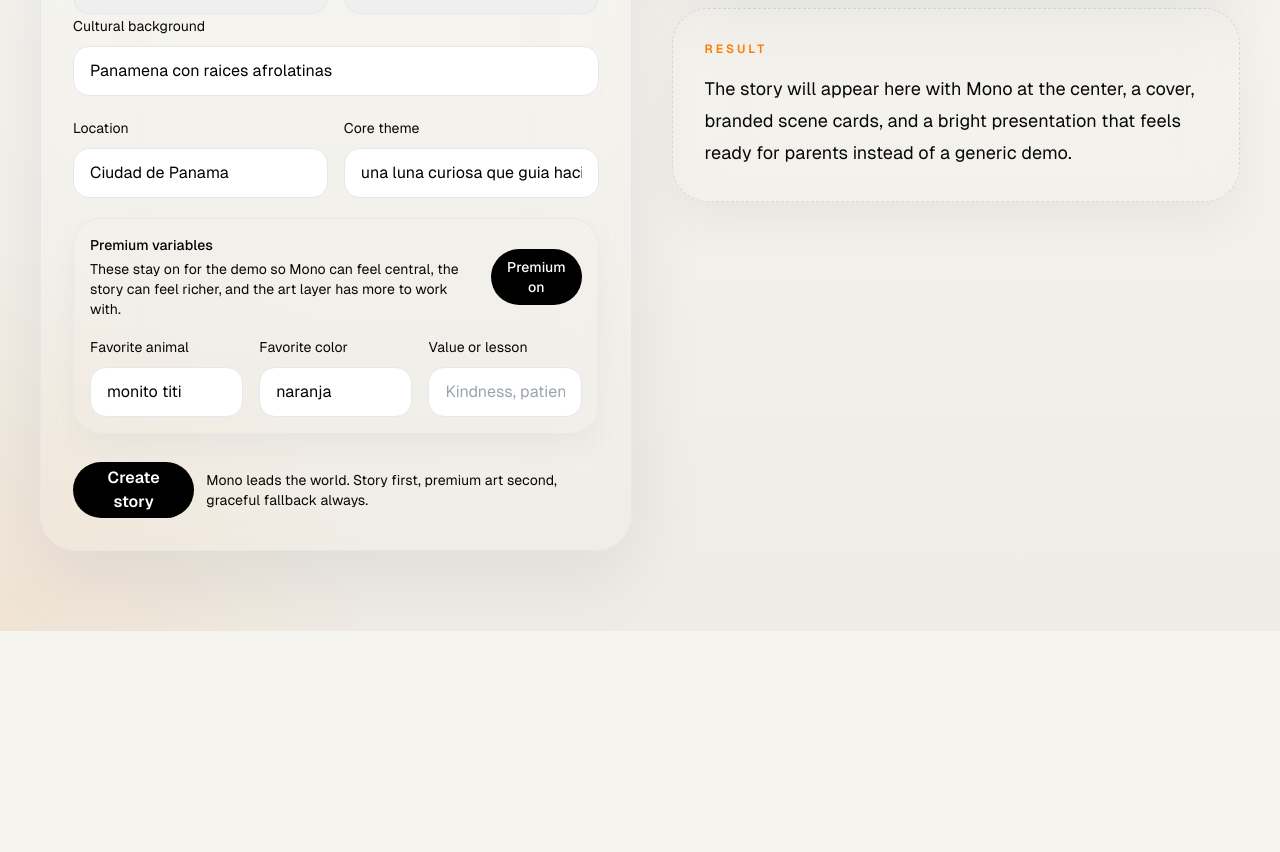
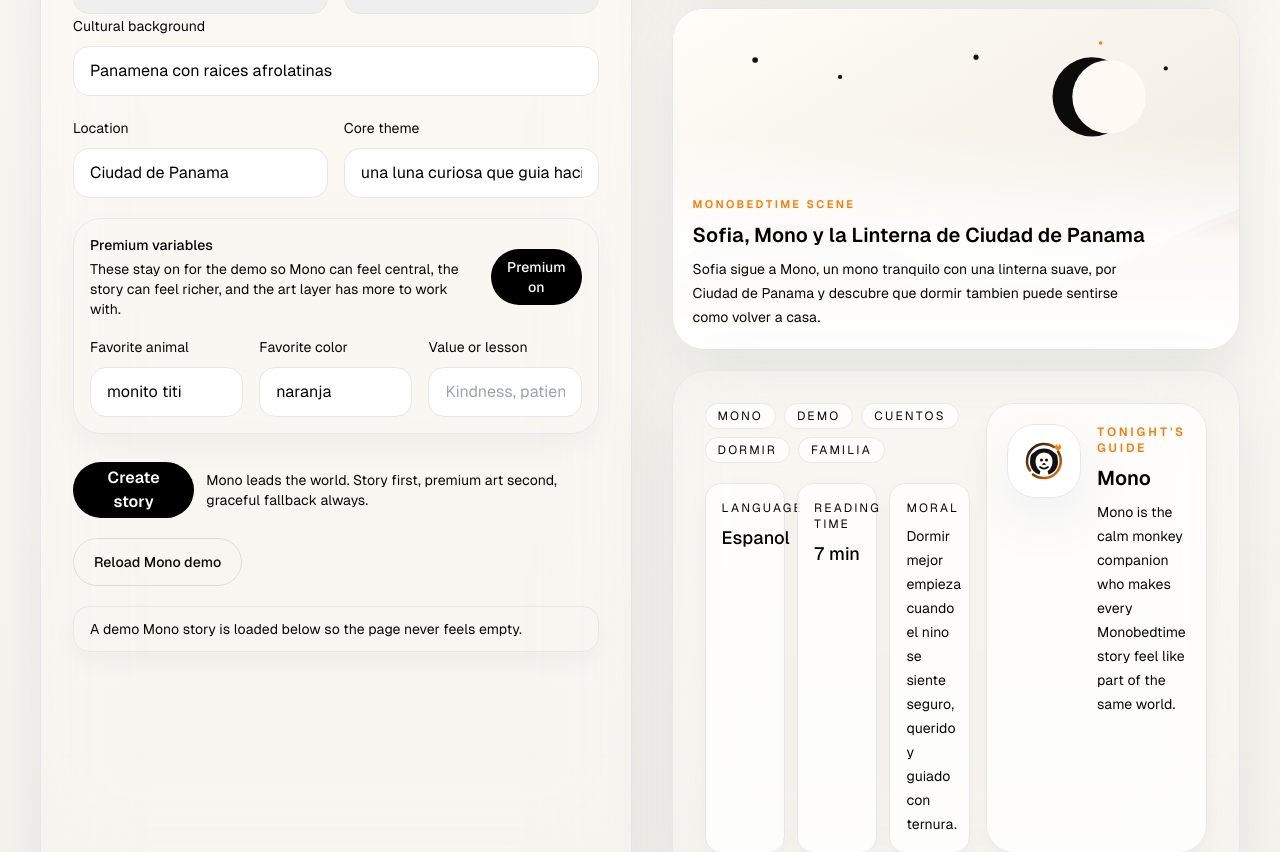
Before and after one commit to jefferygyamerah/monobedtime, a Next.js app: page / in a window 1280 px wide. Shown: the part 1120-1972 px from the top of the page. Before the commit the page ends 1751 px from the top, so only its background shows below. Built offline with nearby package versions, Linux system fonts and the light colour scheme.

Commit message:
Show Mono demo story on first load

```diff
--- a/components/story-studio.tsx
+++ b/components/story-studio.tsx
@@ -29,6 +29,56 @@ const initialForm: BedtimeRequest = {
   premium: true,
 };
 
+const sampleStory: BedtimeResponse = {
+  title: "Sofia, Mono y la Linterna de Ciudad de Panama",
+  languageLabel: "Espanol",
+  readingTimeMinutes: 7,
+  summary:
+    "Sofia sigue a Mono, un mono tranquilo con una linterna suave, por Ciudad de Panama y descubre que dormir tambien puede sentirse como volver a casa.",
+  moral:
+    "Dormir mejor empieza cuando el nino se siente seguro, querido y guiado con ternura.",
+  caregiverTip:
+    "Lee las partes de Mono con una voz mas calmada para que el cuento se sienta como compania, no como una instruccion.",
+  coverScene: {
+    heading: "Esta noche con Mono",
+    text: "Sofia y Mono miran la noche desde la ventana mientras una luna curiosa abre el camino hacia el sueno.",
+    imagePrompt:
+      "Ilustracion infantil nocturna en Ciudad de Panama, nino llamado Sofia, Mono the monkey guide, luna suave, libro infantil premium",
+    sceneType: "moon",
+  },
+  storyBlocks: [
+    {
+      heading: "Mono aparece en la ventana",
+      text: "Sofia miro la ventana y vio como Ciudad de Panama se llenaba de sombras suaves. Entonces Mono aparecio con una linterna pequena y la noche dejo de sentirse tan grande.",
+      imagePrompt:
+        "Ilustracion infantil nocturna en Ciudad de Panama, nino llamado Sofia, Mono the monkey guide, luna suave, libro infantil premium",
+      sceneType: "moon",
+    },
+    {
+      heading: "Mono trae historias de casa",
+      text: "Mono se sento al lado de Sofia y conto historias de sus raices afrolatinas. Cada palabra sonaba conocida, como una cancion pequena que ya vivia dentro del corazon.",
+      imagePrompt:
+        "Mono the monkey guide contando historias familiares afrolatinas, calidez naranja, estetica de cuento para dormir",
+      sceneType: "village",
+    },
+    {
+      heading: "Un deseo tranquilo",
+      text: "Sofia penso en una luna curiosa que guia hacia el sueno y dejo que el descanso caminara despacito hasta la cama. Mono no apresuro nada; solo acompanaba con calma.",
+      imagePrompt:
+        "Escena de cuento antes de dormir con Mono the monkey guide, luna y estrellas, ilustracion premium",
+      sceneType: "forest",
+    },
+    {
+      heading: "Buenas noches con Mono",
+      text: "Cuando Mono bajo la luz de la linterna, Sofia ya tenia los ojos pesados. Quedo dormida con una sonrisa pequena y el pecho lleno de calma.",
+      imagePrompt:
+        "Nina durmiendo placidamente con Mono the monkey guide cerca, cuarto acogedor, estrellas suaves, ilustracion calida",
+      sceneType: "clouds",
+    },
+  ],
+  tags: ["mono", "demo", "cuentos", "dormir", "familia"],
+};
+
 function toApiPayload(form: BedtimeRequest) {
   return {
     ...form,
@@ -51,14 +101,15 @@ const fieldClass =
 
 export function StoryStudio() {
   const [form, setForm] = useState<BedtimeRequest>(initialForm);
-  const [story, setStory] = useState<BedtimeResponse | null>(null);
+  const [story, setStory] = useState<BedtimeResponse | null>(sampleStory);
   const [error, setError] = useState<string | null>(null);
   const [loading, setLoading] = useState(false);
+  const [hasGeneratedStory, setHasGeneratedStory] = useState(false);
   const [illustrations, setIllustrations] = useState<IllustrationState>({
     cover: null,
     blocks: {},
     loading: false,
-    note: null,
+    note: "A demo Mono story is loaded below so the page never feels empty.",
   });
   const deferredName = useDeferredValue(form.kidName);
 
@@ -86,12 +137,14 @@ export function StoryStudio() {
   useEffect(() => {
     let cancelled = false;
 
-    if (!story || !form.premium) {
+    if (!story || !form.premium || !hasGeneratedStory) {
       setIllustrations({
         cover: null,
         blocks: {},
         loading: false,
-        note: null,
+        note: hasGeneratedStory
+          ? null
+          : "A demo Mono story is loaded below so the page never feels empty.",
       });
       return;
     }
@@ -194,12 +247,13 @@ export function StoryStudio() {
     return () => {
       cancelled = true;
     };
-  }, [form.language, form.premium, story]);
+  }, [form.language, form.premium, hasGeneratedStory, story]);
 
   async function handleSubmit(event: React.FormEvent<HTMLFormElement>) {
     event.preventDefault();
     setLoading(true);
     setError(null);
+    setHasGeneratedStory(true);
     setIllustrations({
       cover: null,
       blocks: {},
@@ -232,6 +286,20 @@ export function StoryStudio() {
     } finally {
       setLoading(false);
     }
+  }
+
+  function loadDemoStory() {
+    setForm(initialForm);
+    setStory(sampleStory);
+    setError(null);
+    setLoading(false);
+    setHasGeneratedStory(false);
+    setIllustrations({
+      cover: null,
+      blocks: {},
+      loading: false,
+      note: "A demo Mono story is loaded below so the page never feels empty.",
+    });
   }
 
   return (
@@ -421,6 +489,14 @@ export function StoryStudio() {
             </p>
           </div>
 
+          <button
+            type="button"
+            onClick={loadDemoStory}
+            className="inline-flex min-h-12 items-center justify-center rounded-full border border-black/10 bg-white/78 px-5 text-sm font-medium text-black/72 transition hover:bg-white"
+          >
+            Reload Mono demo
+          </button>
+
           {illustrations.note ? (
             <div className="rounded-2xl border border-black/8 bg-white/74 px-4 py-3 text-sm text-black/68 shadow-[0_10px_24px_rgba(15,23,42,0.04)]">
               {illustrations.note}
```
